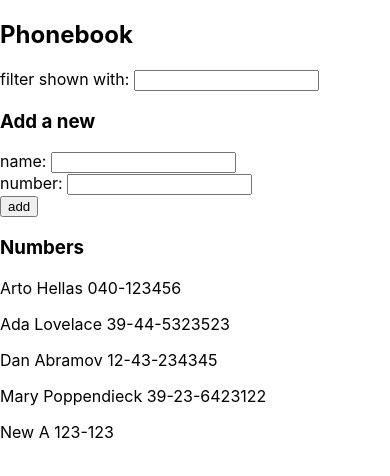
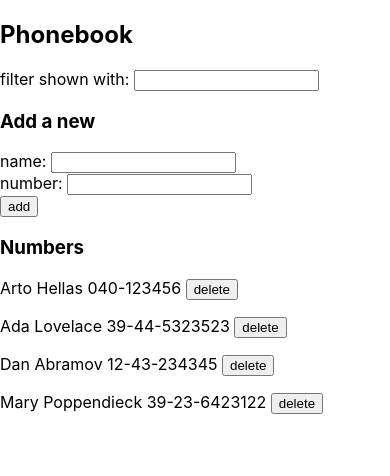
Before and after one commit to lchz/FullStack2020, a React (Create React App) app in the folder part2/phonebook/: page / in a window 390 px wide. Shown: the top 476 px of the page. Built offline with nearby package versions, Linux system fonts and the light colour scheme; data requests are answered from the project's data file; the HTML template or start-up script is replaced by a standard one.

Commit message:
2.17 phonebook9

```diff
--- a/part2/phonebook/db.json
+++ b/part2/phonebook/db.json
@@ -1,5 +1,5 @@
 {
-  "persons": [
+  "persons":[
     {
       "name": "Arto Hellas",
       "number": "040-123456",
@@ -19,11 +19,6 @@
       "name": "Mary Poppendieck",
       "number": "39-23-6423122",
       "id": 4
-    },
-    {
-      "name": "New A",
-      "number": "123-123",
-      "id": 5
     }
   ]
 }
--- a/part2/phonebook/src/App.js
+++ b/part2/phonebook/src/App.js
@@ -15,7 +15,7 @@ const App = () => {
   // Fetch data from json-server
   useEffect(() => {
     peopleService.getAll()
-                  .then(objects => setPersons(objects))
+      .then(objects => setPersons(objects))
     // axios.get('http://localhost:3001/persons')
     //     .then(response => {
     //       setPersons(response.data)
@@ -47,7 +47,7 @@ const App = () => {
       }
 
       peopleService.create(person)
-                    .then(newPerson => setPersons(persons.concat(newPerson)))
+        .then(newPerson => setPersons(persons.concat(newPerson)))
 
       // axios.post('http://localhost:3001/persons', person)
       //     .then(setPersons(persons.concat(person)))
@@ -61,8 +61,19 @@ const App = () => {
   // filter onChange event handler
   const handleFilter = (event) => {
     setSearch(event.target.value)
-    event.target.value === '' ? setResults(persons)
-                              :setResults(persons.filter(p => p.name.toLowerCase().includes(event.target.value.toLowerCase())))
+    setResults(persons.filter(p => p.name.toLowerCase().includes(event.target.value.toLowerCase())))
+  }
+
+  // DELETE button handler
+  const deletingHandler = (id) => {
+    const deleting = persons.find(p => p.id === id)
+
+    if (window.confirm(`Delete ${deleting.name}?`)) {
+      peopleService.deletePerson(id)
+      setPersons(persons.filter(p => p.id !== id))
+    }
+
+
   }
 
   return (
@@ -75,7 +86,7 @@ const App = () => {
       <PersonForm addPerson={addPerson} newName={newName} handleNameChange={handleNameChange} newNumber={newNumber} handleNumberChange={handleNumberChange} />
 
       <h3>Numbers</h3>
-      <Persons results={results} persons={persons} search={search} />
+      <Persons results={results} persons={persons} search={search} deletingHandler={deletingHandler} />
     </div>
   )
 }
--- a/part2/phonebook/src/components/Persons.js
+++ b/part2/phonebook/src/components/Persons.js
@@ -1,9 +1,9 @@
 import React from 'react'
 
-const Persons = ({ results, persons, search }) => {
+const Persons = ({ results, persons, search, deletingHandler }) => {
 
-    const rows = () => persons.map(p => <p key={p.name}>{p.name} {p.number} </p>)
-    const filterRows = () => results.map(r => <p key={r.name}>{r.name} {r.number} </p>)
+    const rows = () => persons.map(p => <p key={p.name}>{p.name} {p.number} <button onClick={() => deletingHandler(p.id)}>delete</button> </p>)
+    const filterRows = () => results.map(r => <p key={r.name}>{r.name} {r.number} <button onClick={() => deletingHandler(r.id)}>delete</button> </p>)
 
 
     if (results.length === 0 && search.length === 0) {
--- a/part2/phonebook/src/services/peopleService.js
+++ b/part2/phonebook/src/services/peopleService.js
@@ -12,4 +12,8 @@ const create = (newPerson) => {
     return request.then(response => response.data)
 }
 
-export default { getAll, create }
+const deletePerson = (id) => {
+    axios.delete(baseUrl + `/${id}`)
+}
+
+export default { getAll, create, deletePerson }
```
Also changed, not shown: 1 other file (tests, documents, lock files or other folders).
